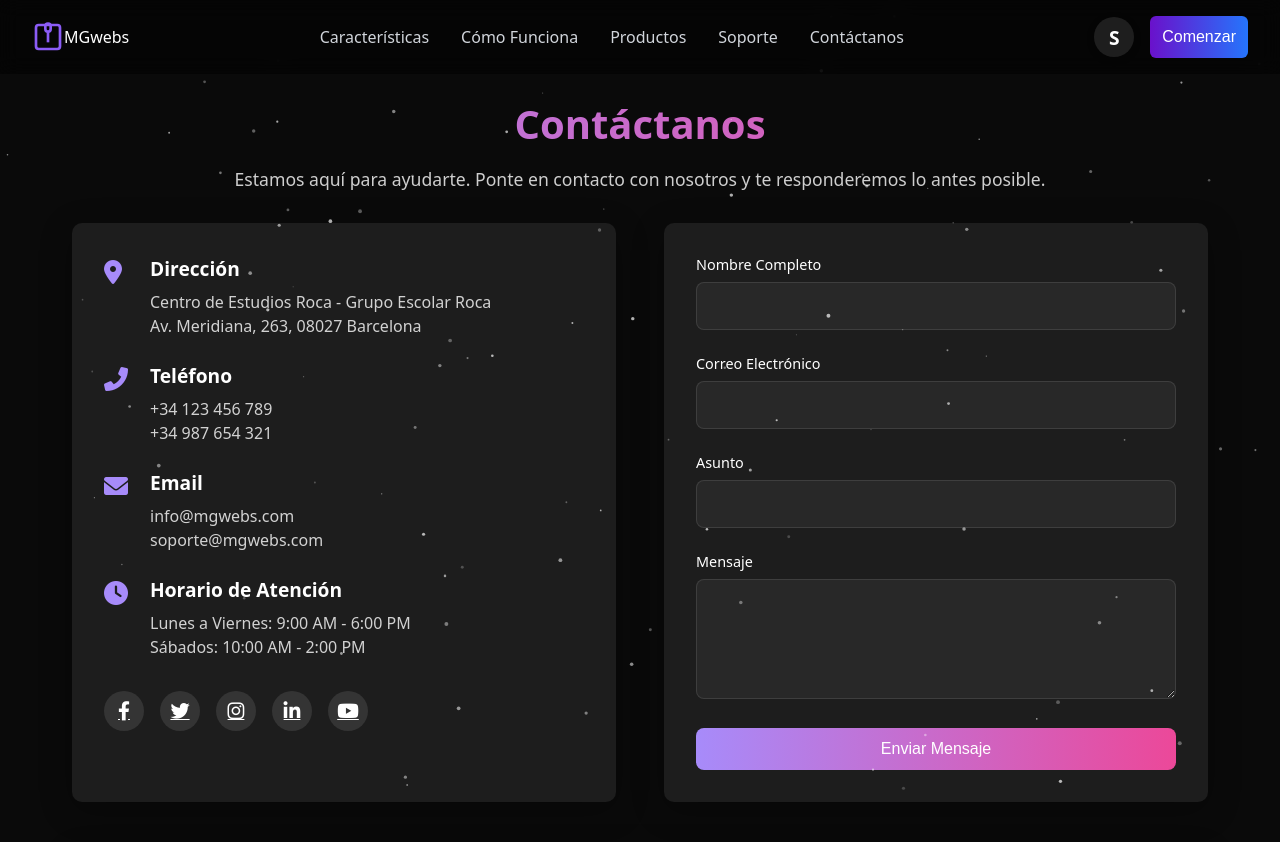
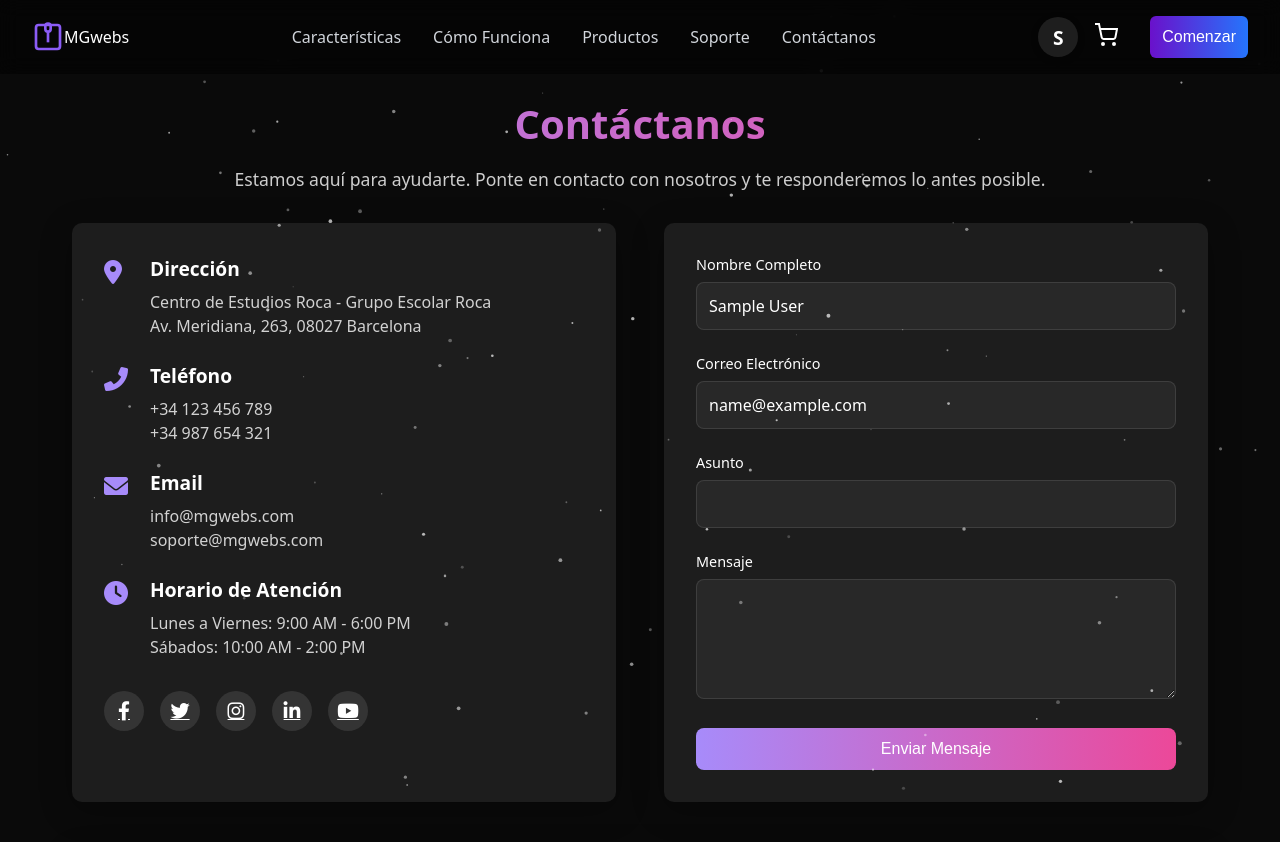
Before and after one commit to Mureeee/MGwebs3, a PHP site: page /contactanos.php in a window 1280 px wide. Shown: the top 842 px of the page. Run offline with PHP 8.4, Linux system fonts and the light colour scheme; the visitor is signed in with stand-in values (Sample User, id 1).

Commit message:
arreglo error con las sesiones

```diff
--- a/contactanos.php
+++ b/contactanos.php
@@ -1,7 +1,27 @@
 <?php
+require_once 'config/database.php';
 session_start();
+
+// Verificar si el usuario está logueado
 $isLoggedIn = isset($_SESSION['usuario_id']);
-$primeraLetra = $isLoggedIn ? strtoupper(substr($_SESSION['usuario_nombre'], 0, 1)) : '';
+$primeraLetra = '';
+$nombreUsuario = '';
+$correoUsuario = '';
+$rolUsuario = '';
+$itemsCarrito = 0;
+
+// Si está logueado, obtener información del usuario
+if ($isLoggedIn) {
+  $primeraLetra = strtoupper(substr($_SESSION['usuario_nombre'], 0, 1));
+  $nombreUsuario = $_SESSION['usuario_nombre'];
+  $correoUsuario = isset($_SESSION['usuario_correo']) ? $_SESSION['usuario_correo'] : '';
+  $rolUsuario = isset($_SESSION['usuario_rol']) ? $_SESSION['usuario_rol'] : '';
+
+  // Calcular items en el carrito
+  if (isset($_SESSION['carrito']) && is_array($_SESSION['carrito'])) {
+      $itemsCarrito = array_sum($_SESSION['carrito']);
+  }
+}
 ?>
 <!DOCTYPE html>
 <html lang="es">
@@ -208,7 +228,8 @@ $primeraLetra = $isLoggedIn ? strtoupper(substr($_SESSION['usuario_nombre'], 0,
 
         <!-- Navbar -->
         <nav class="navbar slide-down">
-            <a href="index.html" class="logo">
+            <!-- CORREGIDO: Cambiado de index.html a index.php -->
+            <a href="index.php" class="logo">
                 <svg class="bot-icon" viewBox="0 0 24 24" fill="none" stroke="currentColor" stroke-width="2">
                     <path d="M12 2a2 2 0 0 1 2 2v2a2 2 0 0 1-2 2 2 2 0 0 1-2-2V4a2 2 0 0 1 2-2z"/>
                     <path d="M12 8v8"/>
@@ -221,19 +242,19 @@ $primeraLetra = $isLoggedIn ? strtoupper(substr($_SESSION['usuario_nombre'], 0,
                 <a href="caracteristicas.php">Características</a>
                 <a href="como_funciona.php">Cómo Funciona</a>
                 <a href="productos.php">Productos</a>
-                    <a href="soporte.php" class="active">Soporte</a>
-                    <a href="contactanos.php">Contáctanos</a>
+                <a href="soporte.php">Soporte</a>
+                <a href="contactanos.php" class="active">Contáctanos</a>
             </div>
 
             <div class="auth-buttons">
                 <?php if ($isLoggedIn): ?>
                     <div class="user-menu">
-                        <div class="user-avatar" title="<?php echo htmlspecialchars($_SESSION['usuario_nombre']); ?>">
+                        <div class="user-avatar" title="<?php echo htmlspecialchars($nombreUsuario); ?>">
                             <?php echo $primeraLetra; ?>
                         </div>
                         <div class="dropdown-menu">
                             <div class="dropdown-header">
-                                <?php echo htmlspecialchars($_SESSION['usuario_nombre']); ?>
+                                <?php echo htmlspecialchars($nombreUsuario); ?>
                             </div>
                             <?php if (isset($_SESSION['usuario_rol']) && $_SESSION['usuario_rol'] === 'administrador'): ?>
                                 <a href="admin_panel.php" class="dropdown-item">Panel Admin</a>
@@ -242,6 +263,18 @@ $primeraLetra = $isLoggedIn ? strtoupper(substr($_SESSION['usuario_nombre'], 0,
                             <a href="cerrar_sesion.php" class="dropdown-item">Cerrar Sesión</a>
                         </div>
                     </div>
+
+                    <!-- Icono del carrito (solo para usuarios logueados) -->
+                    <a href="carrito.php" class="cart-icon">
+                        <svg viewBox="0 0 24 24" width="24" height="24" fill="none" stroke="currentColor" stroke-width="2">
+                            <circle cx="9" cy="21" r="1"/>
+                            <circle cx="20" cy="21" r="1"/>
+                            <path d="M1 1h4l2.68 13.39a2 2 0 0 0 2 1.61h9.72a2 2 0 0 0 2-1.61L23 6H6"/>
+                        </svg>
+                        <?php if ($itemsCarrito > 0): ?>
+                            <span class="cart-count"><?php echo $itemsCarrito; ?></span>
+                        <?php endif; ?>
+                    </a>
                 <?php else: ?>
                     <button class="btn btn-ghost" onclick="window.location.href='iniciar_sesion.html'">Iniciar Sesión</button>
                     <button class="btn btn-ghost" onclick="window.location.href='registrarse.html'">Registrate</button>
@@ -320,12 +353,12 @@ $primeraLetra = $isLoggedIn ? strtoupper(substr($_SESSION['usuario_nombre'], 0,
                     <form id="contactForm">
                         <div class="form-group">
                             <label for="nombre">Nombre Completo</label>
-                            <input type="text" id="nombre" name="nombre" required>
+                            <input type="text" id="nombre" name="nombre" required value="<?php echo $isLoggedIn ? htmlspecialchars($nombreUsuario) : ''; ?>">
                         </div>
 
                         <div class="form-group">
                             <label for="email">Correo Electrónico</label>
-                            <input type="email" id="email" name="email" required>
+                            <input type="email" id="email" name="email" required value="<?php echo $isLoggedIn ? htmlspecialchars($correoUsuario) : ''; ?>">
                         </div>
 
                         <div class="form-group">
@@ -369,12 +402,18 @@ $primeraLetra = $isLoggedIn ? strtoupper(substr($_SESSION['usuario_nombre'], 0,
             <div class="footer-section">
                 <h3>Enlaces Útiles</h3>
                 <ul class="footer-links">
-                    <li><a href="index.html">Inicio</a></li>
+                    <!-- CORREGIDO: Cambiado todos los enlaces .html a .php -->
+                    <li><a href="index.php">Inicio</a></li>
                     <li><a href="segunda_mano.php">Segunda Mano</a></li>
-                    <li><a href="soporte.html">Soporte</a></li>
+                    <li><a href="soporte.php">Soporte</a></li>
                     <li><a href="contactanos.php">Contacto</a></li>
+                    <?php if (!$isLoggedIn): ?>
                         <li><a href="iniciar_sesion.html">Iniciar Sesión</a></li>
                         <li><a href="registrarse.html">Registrarse</a></li>
+                    <?php else: ?>
+                        <li><a href="perfil.php">Mi Perfil</a></li>
+                        <li><a href="carrito.php">Mi Carrito</a></li>
+                    <?php endif; ?>
                 </ul>
             </div>
 
@@ -398,13 +437,12 @@ $primeraLetra = $isLoggedIn ? strtoupper(substr($_SESSION['usuario_nombre'], 0,
         </div>
 
         <div class="footer-bottom">
-            <p>© 2025 MGwebs. Todos los derechos reservados.</p>
+            <p>© MGwebs. Todos los derechos reservados.</p>
         </div>
     </footer>
 
     <!-- Scripts -->
     <script src="https://code.jquery.com/jquery-3.6.0.min.js"></script>
-    <script src="js/particles.js"></script>
     <script src="js/menu.js"></script>
     <script>
         $(document).ready(function() {
```
Lines whose indentation alone changed are shown as unchanged.
